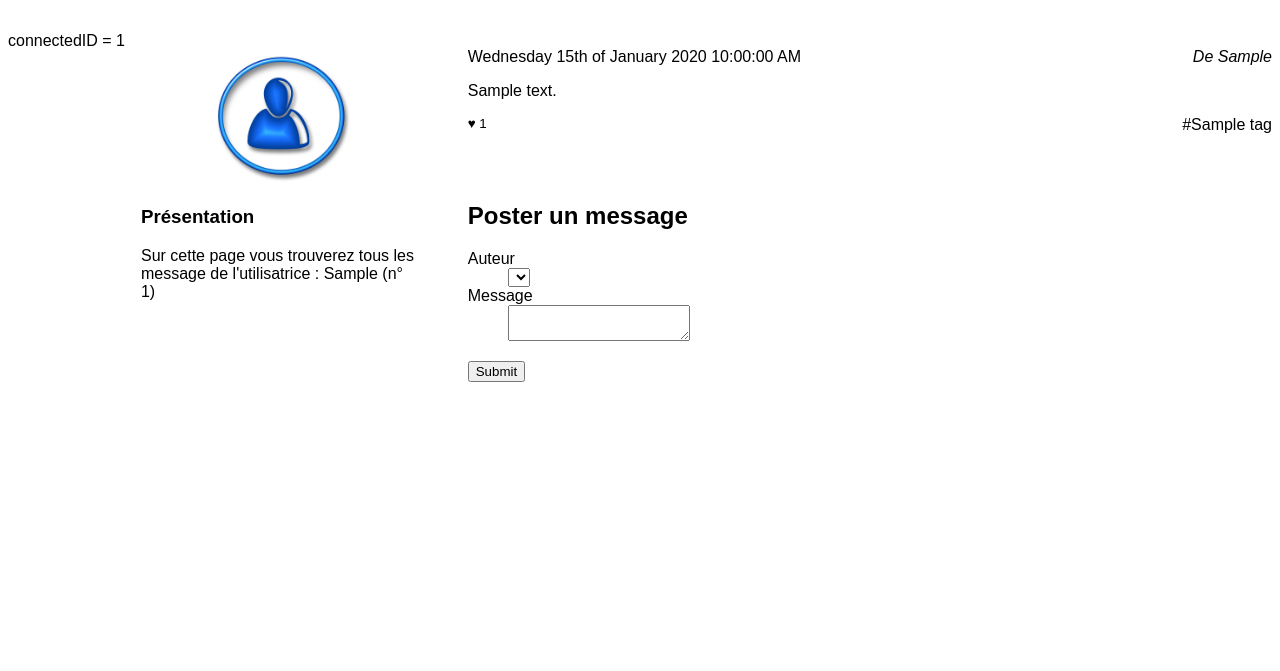
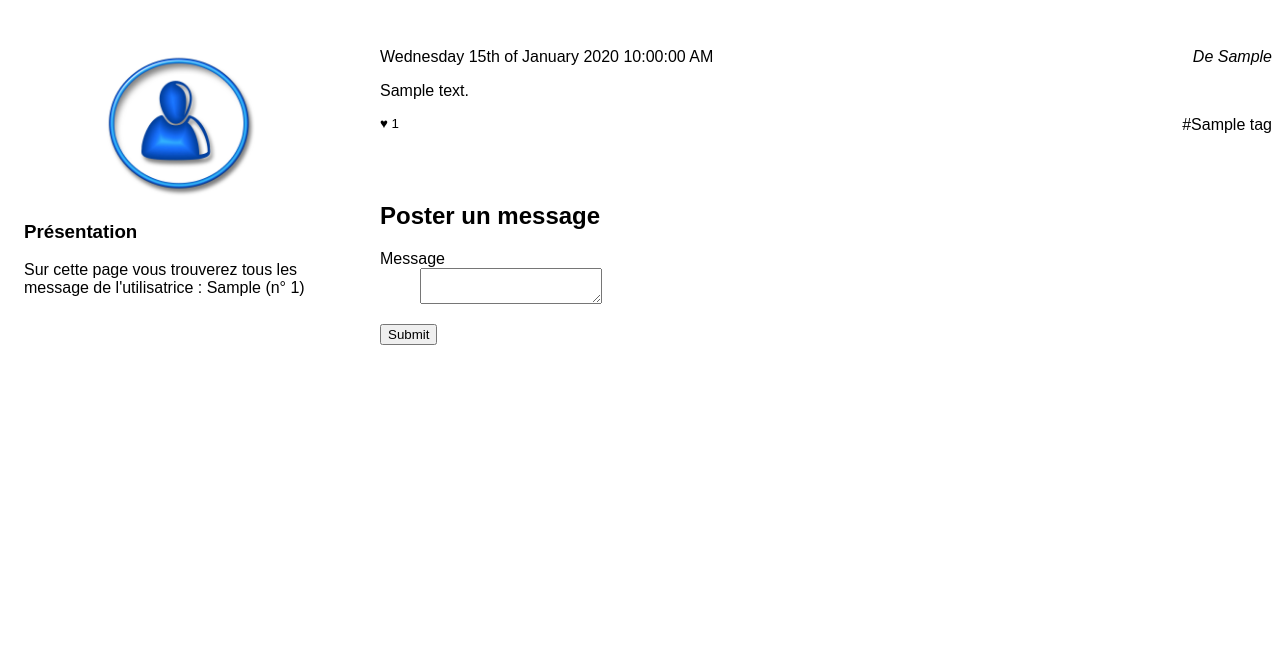
Before and after one commit to carojy/POP-Screen, a PHP site: page /wall.php in a window 1280 px wide. Shown: the part 90-761 px from the top of the page. Run offline with PHP 8.4, Linux system fonts and the light colour scheme; the visitor is signed in with stand-in values (Sample User, id 1); tables that the repository leaves empty hold one stand-in row (values such as "Sample post"); lists and menus that the app fills with data are empty.

Commit message:
ajouts de posts fonctionnels - wall

```diff
--- a/wall.php
+++ b/wall.php
@@ -23,7 +23,7 @@
             //$userId =intval($_GET['user_id']);
 
             $user_connectedID =$_SESSION['connected_id'];
-            echo "connectedID = " . $user_connectedID;
+            //echo "connectedID = " . $user_connectedID;
             //echo "userID = " . $userId;
 
             ?>
@@ -108,22 +108,22 @@
                 <article>
                     <h2>Poster un message</h2>
                     <?php
-
-                    $enCoursDeTraitement = isset($_POST['author_name']);
+                    //echo "<pre>" . print_r($_POST, 1) . "</pre>";
+                    $enCoursDeTraitement = isset($_POST['author_id']);
                     if ($enCoursDeTraitement)
                     {
                         // on ne fait ce qui suit que si un formulaire a été soumis.
                         // Etape 2: récupérer ce qu'il y a dans le formulaire @todo: c'est là que votre travaille se situe
                         // observez le résultat de cette ligne de débug (vous l'effacerez ensuite)
-                        echo "<pre>" . print_r($_POST, 1) . "</pre>";
+
                         // et complétez le code ci dessous en remplaçant les ???
-                        //$authorId = $_POST['auteur'];
+                        $user_connectedID = $_POST['author_id'];
                         $postContent = $_POST['message'];
 
 
                         //Etape 3 : Petite sécurité
                         // pour éviter les injection sql : https://www.w3schools.com/sql/sql_injection.asp
-                        //$authorId = intval($mysqli->real_escape_string($authorId));
+                        $user_connectedID = intval($mysqli->real_escape_string($user_connectedID));
                         $postContent = $mysqli->real_escape_string($postContent);
                         //Etape 4 : construction de la requete
                         $lInstructionSql = "INSERT INTO posts "
@@ -133,7 +133,7 @@
                                 . "'" . $postContent . "', "
                                 . "NOW())";
 
-                        echo $lInstructionSql;
+                        //echo $lInstructionSql;
                         // Etape 5 : execution
                         $ok = $mysqli->query($lInstructionSql);
                         if ( ! $ok)
@@ -146,15 +146,16 @@
                     }
                     ?>
                     <form action="wall.php" method="post">
-                        <input type='hidden' name='???' value='achanger'>
+                        <input type='hidden' name='author_id' value="<?php echo $user_connectedID ?>">
                         <dl>
-                            <dt><label for='auteur'>Auteur</label></dt>
-                            <dd><select name='auteur'>
+                            <!--<dt><label for='auteur'>Auteur</label></dt>
+                             <dd>
+                                <select name='auteur'>
                                     <?php
                                     //foreach ($listAuteurs as $id => $alias)
                                     //    echo "<option value='$id'>$alias</option>";
                                     ?>
-                                </select></dd>
+                                </select></dd> -->
                             <dt><label for='message'>Message</label></dt>
                             <dd><textarea name='message'></textarea></dd>
                         </dl>
```
